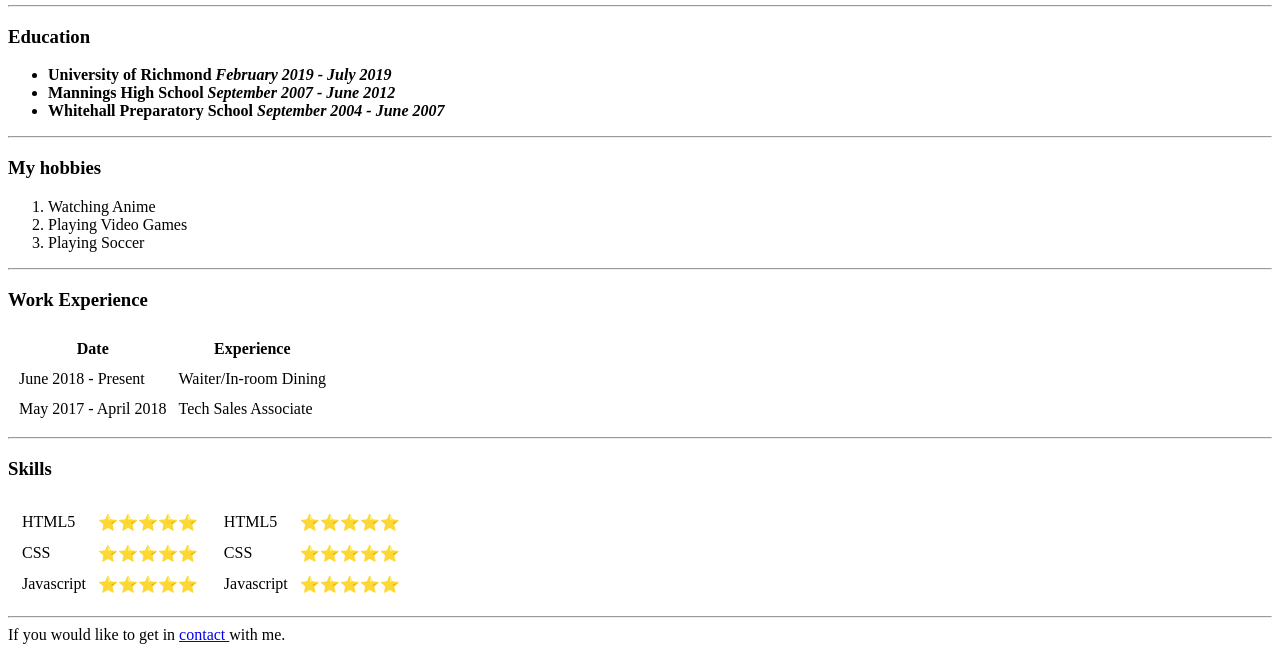
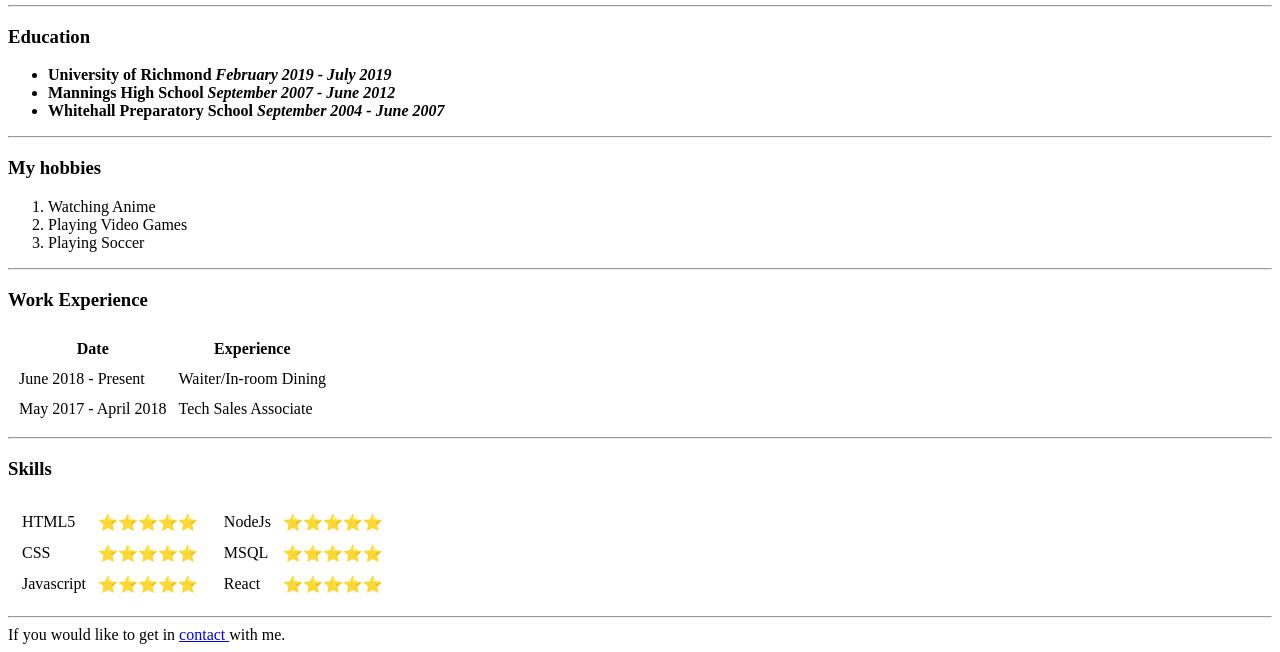
Before and after one commit to Azarch1/basic-cv, a plain HTML site: page index.html in a window 1280 px wide. Shown: the part 357-1009 px from the top of the page. Drawn offline with Linux system fonts and the light colour scheme.

Commit message:
Add files via upload

```diff
--- a/index.html
+++ b/index.html
@@ -71,15 +71,15 @@
             <td>
                     <table cellspacing ="10">
                             <tr>
-                                <td>HTML5</td>
+                                <td>NodeJs</td>
                                 <td>⭐⭐⭐⭐⭐</td>
                             </tr>
                             <tr>
-                                <td>CSS</td>
+                                <td>MSQL</td>
                                 <td>⭐⭐⭐⭐⭐</td>
                             </tr>
                             <tr>
-                                <td>Javascript</td>
+                                <td>React</td>
                                 <td>⭐⭐⭐⭐⭐</td>
                             </tr>
                         </table>
```
